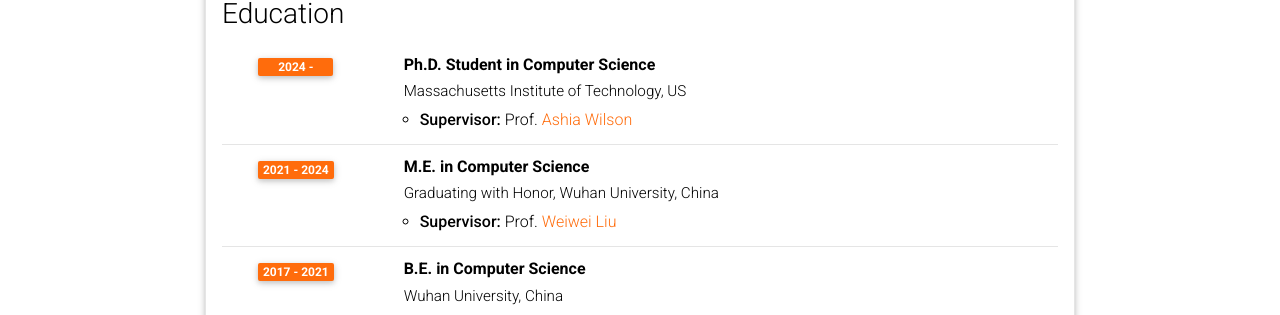
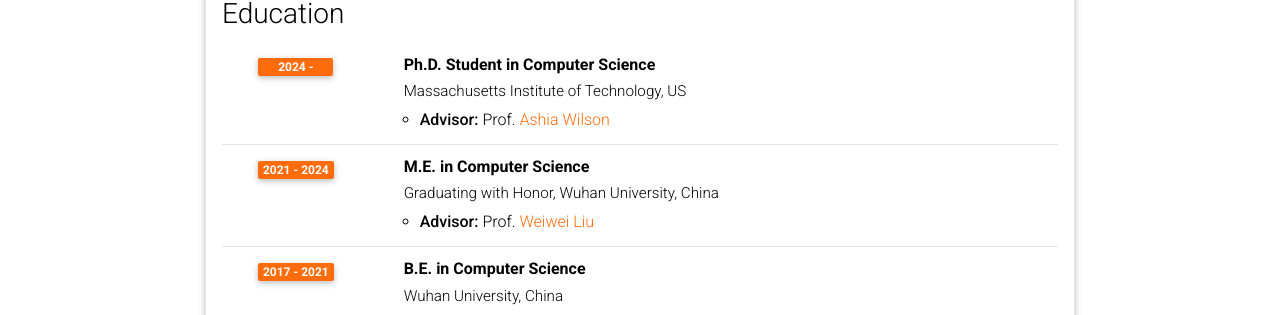
Before and after one commit to wzekai99/wzekai99.github.io, a Jekyll site: the page built from _pages/cv.md, in a window 1280 px wide and 900 px high. Shown: the part 205-520 px from the top of the window. Built offline with Jekyll 4.4.1, drawn with Linux system fonts in a browser that asks for light colours; comment, search, counter and statistics services are not loaded; a style sheet for code colours, icons or effects is not loaded.

Commit message:
update cv

```diff
--- a/_data/cv.yml
+++ b/_data/cv.yml
@@ -5,13 +5,13 @@
       institution: Massachusetts Institute of Technology, US
       year: 2024 -
       description:
-        - <strong>Supervisor:</strong> Prof. <a href="https://www.ashiawilson.com">Ashia Wilson</a>
+        - <strong>Advisor:</strong> Prof. <a href="https://www.ashiawilson.com">Ashia Wilson</a>
 
     - title: M.E. in Computer Science
       institution: Graduating with Honor, Wuhan University, China
       year: 2021 - 2024
       description:
-        - <strong>Supervisor:</strong> Prof. <a href="https://sites.google.com/site/weiweiliuhomepage">Weiwei Liu</a>
+        - <strong>Advisor:</strong> Prof. <a href="https://sites.google.com/site/weiweiliuhomepage">Weiwei Liu</a>
 
     - title: B.E. in Computer Science
       institution: Wuhan University, China
```
